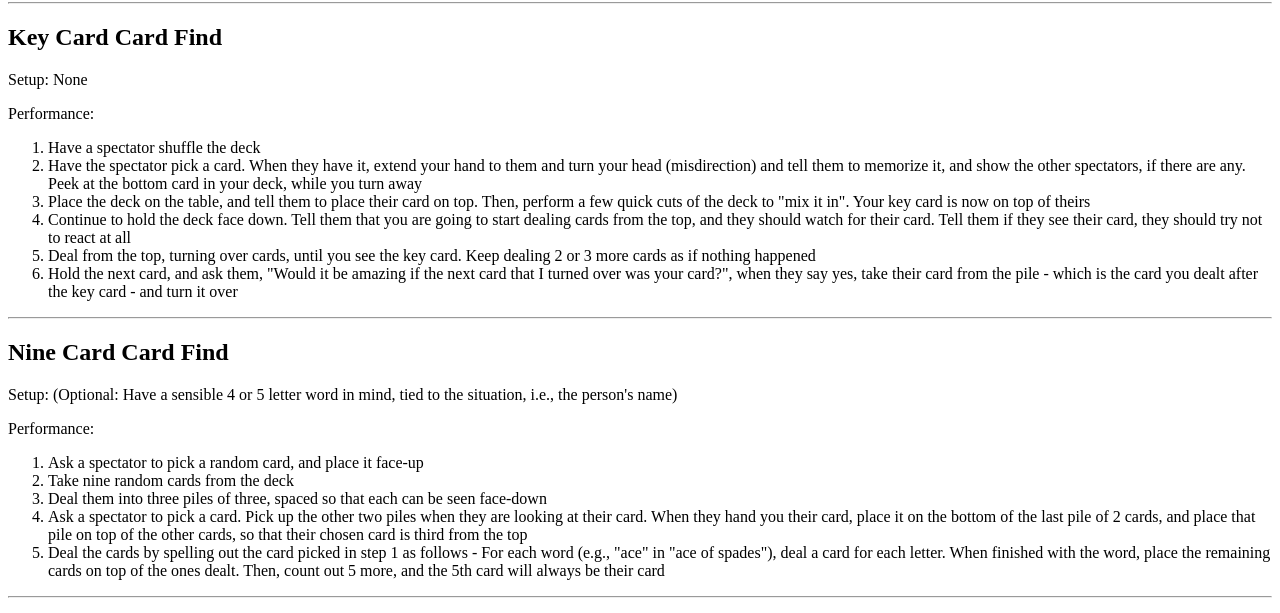
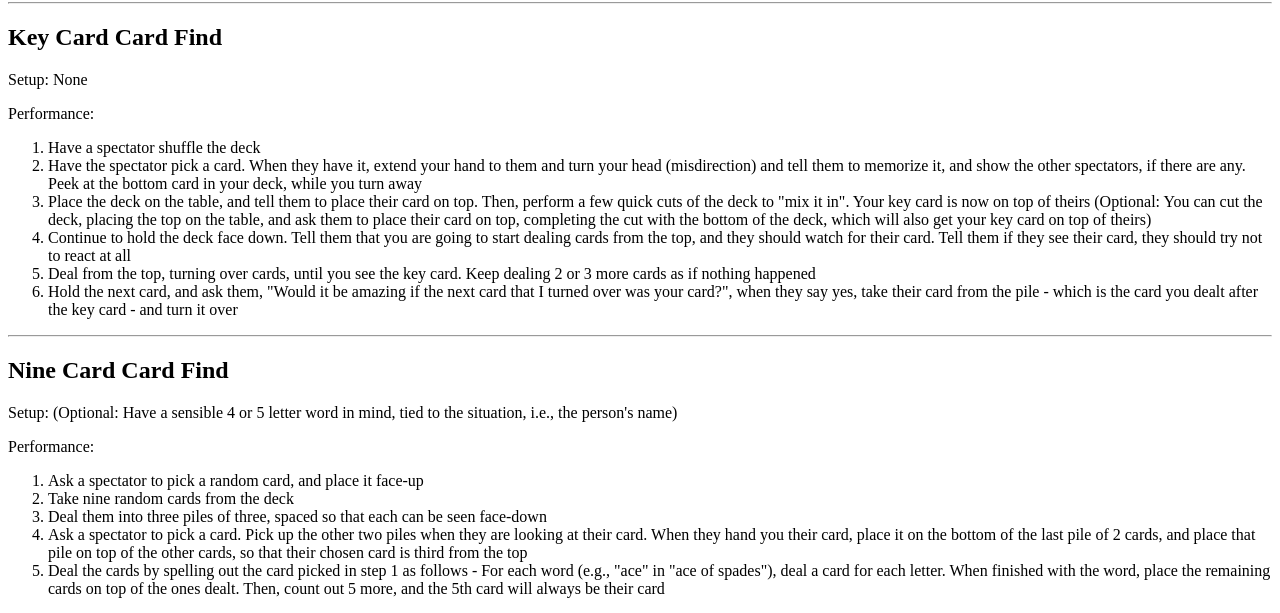
Before and after one commit to NoahZielke/CardMagicWiki, a plain HTML site: page index.html in a window 1280 px wide. Shown: the part 112-725 px from the top of the page. Drawn offline with Linux system fonts and the light colour scheme.

Commit message:
Update index.html

```diff
--- a/index.html
+++ b/index.html
@@ -37,7 +37,7 @@
     <ol>
         <li>Have a spectator shuffle the deck</li>
         <li>Have the spectator pick a card. When they have it, extend your hand to them and turn your head (misdirection) and tell them to memorize it, and show the other spectators, if there are any. Peek at the bottom card in your deck, while you turn away</li>
-        <li>Place the deck on the table, and tell them to place their card on top. Then, perform a few quick cuts of the deck to "mix it in". Your key card is now on top of theirs</li>
+        <li>Place the deck on the table, and tell them to place their card on top. Then, perform a few quick cuts of the deck to "mix it in". Your key card is now on top of theirs (Optional: You can cut the deck, placing the top on the table, and ask them to place their card on top, completing the cut with the bottom of the deck, which will also get your key card on top of theirs)</li>
         <li>Continue to hold the deck face down. Tell them that you are going to start dealing cards from the top, and they should watch for their card. Tell them if they see their card, they should try not to react at all</li>
         <li>Deal from the top, turning over cards, until you see the key card. Keep dealing 2 or 3 more cards as if nothing happened</li>
         <li>Hold the next card, and ask them, "Would it be amazing if the next card that I turned over was your card?", when they say yes, take their card from the pile - which is the card you dealt after the key card - and turn it over</li>
```
